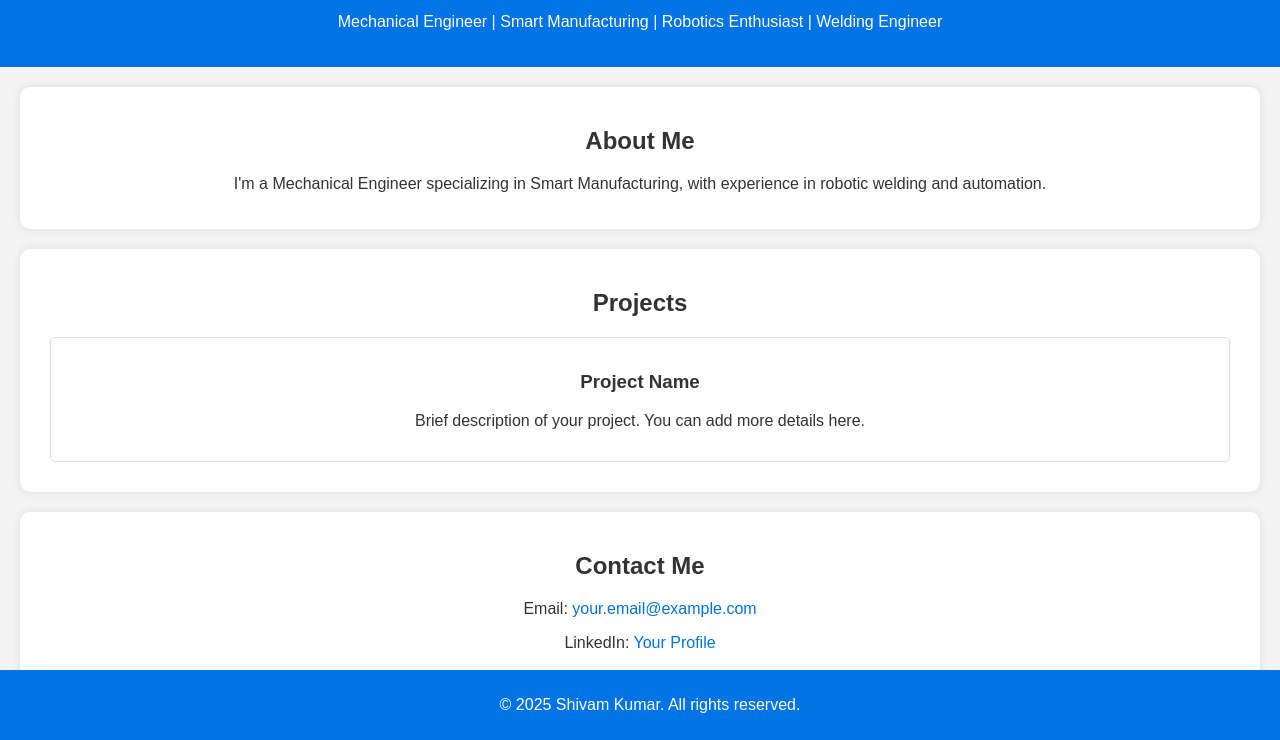
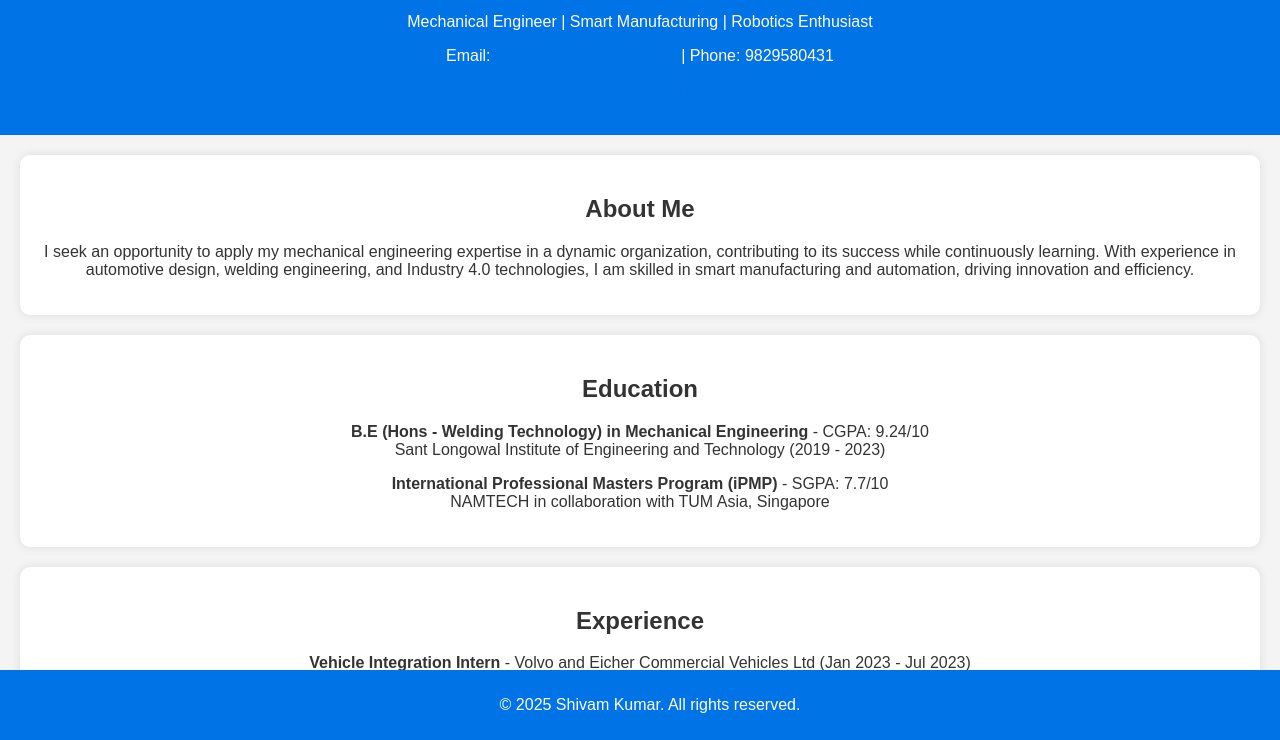
Before and after one commit to shivam78kr/shivam-portfolio, a plain HTML site: page index.html in a window 1280 px wide. Shown: the part 60-800 px from the top of the page. Drawn offline with Linux system fonts and the light colour scheme.

Commit message:
Update index.html

```diff
--- a/index.html
+++ b/index.html
@@ -9,27 +9,49 @@
 <body>
     <header>
         <h1>Shivam Kumar</h1>
-        <p>Mechanical Engineer | Smart Manufacturing | Robotics Enthusiast | Welding Engineer</p>
+        <p>Mechanical Engineer | Smart Manufacturing | Robotics Enthusiast</p>
+        <p>Email: <a href="mailto:c24smg022@namtech.ac">c24smg022@namtech.ac</a> | Phone: 9829580431</p>
+        <p><a href="https://linkedin.com/in/shivam-kumar-7abb5b214" target="_blank">LinkedIn Profile</a></p>
     </header>
 
     <section id="about">
         <h2>About Me</h2>
-        <p>I'm a Mechanical Engineer specializing in Smart Manufacturing, with experience in robotic welding and automation.</p>
+        <p>I seek an opportunity to apply my mechanical engineering expertise in a dynamic organization, contributing to its success while continuously learning. With experience in automotive design, welding engineering, and Industry 4.0 technologies, I am skilled in smart manufacturing and automation, driving innovation and efficiency.</p>
+    </section>
+
+    <section id="education">
+        <h2>Education</h2>
+        <p><strong>B.E (Hons - Welding Technology) in Mechanical Engineering</strong> - CGPA: 9.24/10<br>Sant Longowal Institute of Engineering and Technology (2019 - 2023)</p>
+        <p><strong>International Professional Masters Program (iPMP)</strong> - SGPA: 7.7/10<br>NAMTECH in collaboration with TUM Asia, Singapore</p>
+    </section>
+
+    <section id="experience">
+        <h2>Experience</h2>
+        <p><strong>Vehicle Integration Intern</strong> - Volvo and Eicher Commercial Vehicles Ltd (Jan 2023 - Jul 2023)</p>
+        <p>Gained hands-on experience in Automobile Vehicle Dynamics, CATIA 3DEXPERIENCE, CADBOM/EBOM, and PLM.</p>
+        <p><strong>Intern</strong> - Tata Motors Workshop (Jun 2022 - Jul 2022)</p>
+        <p>Hands-on experience in understanding automobile parts in passenger vehicles.</p>
     </section>
 
     <section id="projects">
         <h2>Projects</h2>
-        <div class="project">
-            <h3>Project Name</h3>
-            <p>Brief description of your project. You can add more details here.</p>
-        </div>
+        <p><strong>Eicher Skyline Pro Rear Air Suspension</strong> - Volvo and Eicher Commercial Vehicles Ltd</p>
+        <p>Worked on integrating RAS with the vehicle chassis.</p>
+        <p><strong>Effect of welding parameters on tensile strength of 316L SS welded joint</strong> - SLIET</p>
+        <p>Examined the effect of microstructure on weld joint strength.</p>
     </section>
 
-    <section id="contact">
-        <h2>Contact Me</h2>
-        <p>Email: <a href="mailto:your.email@example.com">your.email@example.com</a></p>
-        <p>LinkedIn: <a href="https://linkedin.com/in/yourprofile" target="_blank">Your Profile</a></p>
-        <p>GitHub: <a href="https://github.com/yourusername" target="_blank">Your GitHub</a></p>
+    <section id="skills">
+        <h2>Skills</h2>
+        <p><strong>Software:</strong> SolidWorks, PTC Creo, 3DExperience Catia, Microsoft Office, TIA Portal</p>
+        <p><strong>Technologies:</strong> Welding, PLC, Robotics</p>
+        <p><strong>Soft Skills:</strong> Teamwork, Collaboration, Communication, Leadership</p>
+    </section>
+
+    <section id="awards">
+        <h2>Awards</h2>
+        <p><strong>Automotive Technical Competition (SAE Efficycle 2022)</strong> - Secured 5th position</p>
+        <p><strong>JEE Mains 2019</strong> - Secured 91+ percentile</p>
     </section>
 
     <footer>
```
